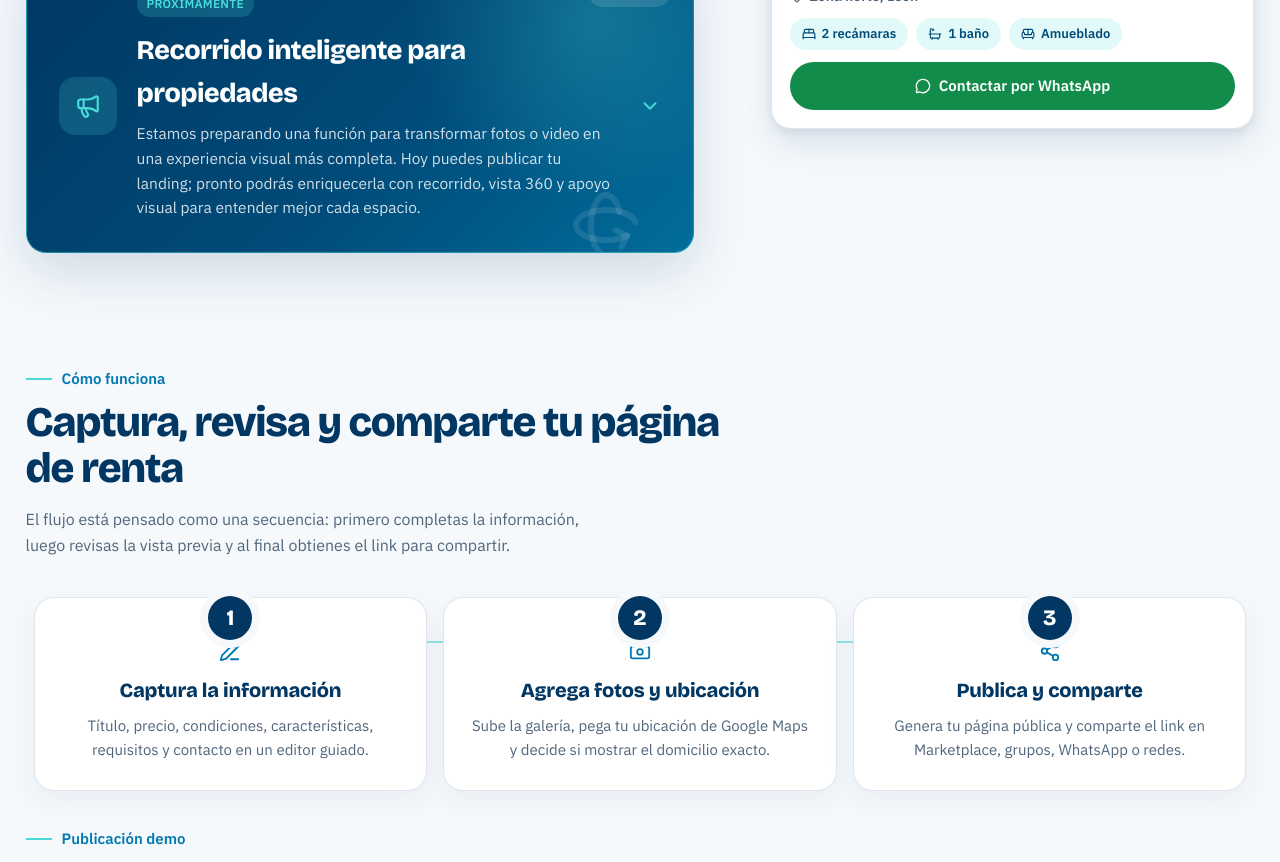
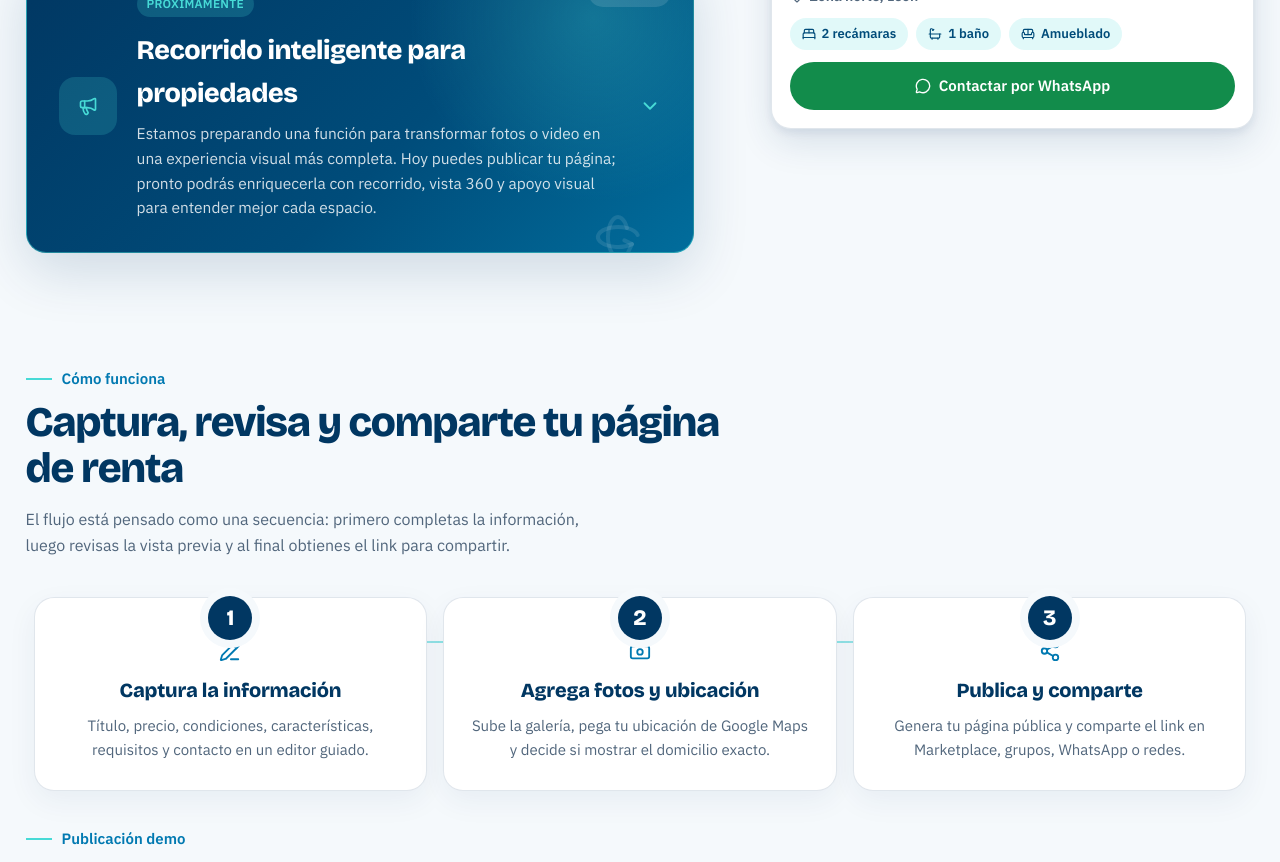
Before and after one commit to Entaltek/entaltek-rentas, a React (Vite) app: page / in a window 1280 px wide. Shown: the part 860-1722 px from the top of the page. Built offline with nearby package versions, Linux system fonts and the light colour scheme; no server answers.

Commit message:
feat: support compact smart tour announcement

```diff
--- a/src/components/SmartTourSpotlight.tsx
+++ b/src/components/SmartTourSpotlight.tsx
@@ -1,13 +1,17 @@
 import { useState } from 'react';
 import { ChevronDown, Layers, Megaphone, Rotate3D, Route, ScanEye } from 'lucide-react';
 
+interface Props {
+  compact?: boolean;
+}
+
 // Anuncio destacado del home para la feature futura "Recorrido inteligente".
 // Solo comunica que vendrá pronto; la captura/publicación actual no depende de esto.
-export function SmartTourSpotlight() {
+export function SmartTourSpotlight({ compact = false }: Props) {
   const [isOpen, setIsOpen] = useState(false);
 
   return (
-    <section className="smart-tour-spotlight" id="recorrido-inteligente" aria-label="Anuncio de capacidad próxima">
+    <section className={`smart-tour-spotlight ${compact ? 'is-compact' : ''}`} id="recorrido-inteligente" aria-label="Anuncio de capacidad próxima">
       <button
         type="button"
         className={`spotlight-card spotlight-announcement ${isOpen ? 'is-open' : ''}`}
@@ -15,7 +19,7 @@ export function SmartTourSpotlight() {
         aria-expanded={isOpen}
       >
         <div className="spotlight-header">
-          <div className="spotlight-icon"><Megaphone size={26} /></div>
+          <div className="spotlight-icon"><Megaphone size={compact ? 20 : 26} /></div>
           <div className="spotlight-title">
             <div>
               <span className="badge-soon">Próximamente</span>
@@ -23,7 +27,7 @@ export function SmartTourSpotlight() {
             </div>
             <p>
               Estamos preparando una función para transformar fotos o video en una experiencia visual más
-              completa. Hoy puedes publicar tu landing; pronto podrás enriquecerla con recorrido, vista 360 y
+              completa. Hoy puedes publicar tu página; pronto podrás enriquecerla con recorrido, vista 360 y
               apoyo visual para entender mejor cada espacio.
             </p>
           </div>
@@ -47,7 +51,7 @@ export function SmartTourSpotlight() {
             <span>Una narrativa visual del inmueble: entrada, áreas comunes, recámaras y servicios.</span>
           </div>
         </div>
-        <span className="announcement-watermark"><Rotate3D size={72} /></span>
+        <span className="announcement-watermark"><Rotate3D size={compact ? 48 : 72} /></span>
       </button>
     </section>
   );
```
